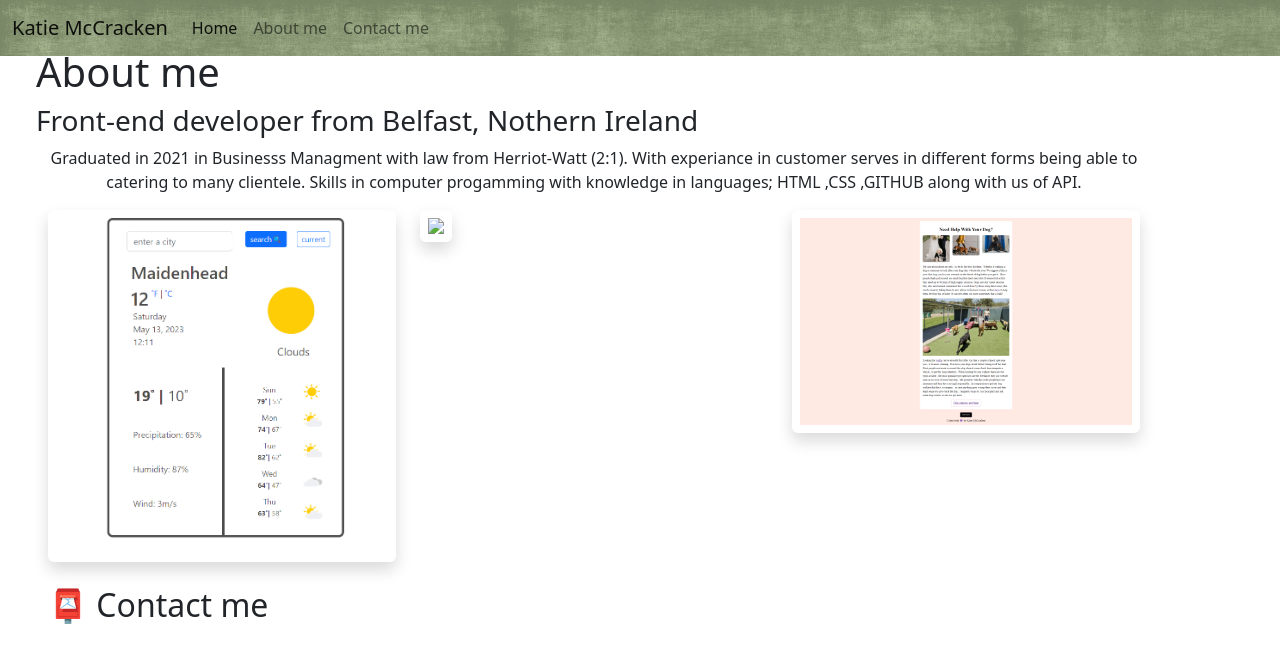
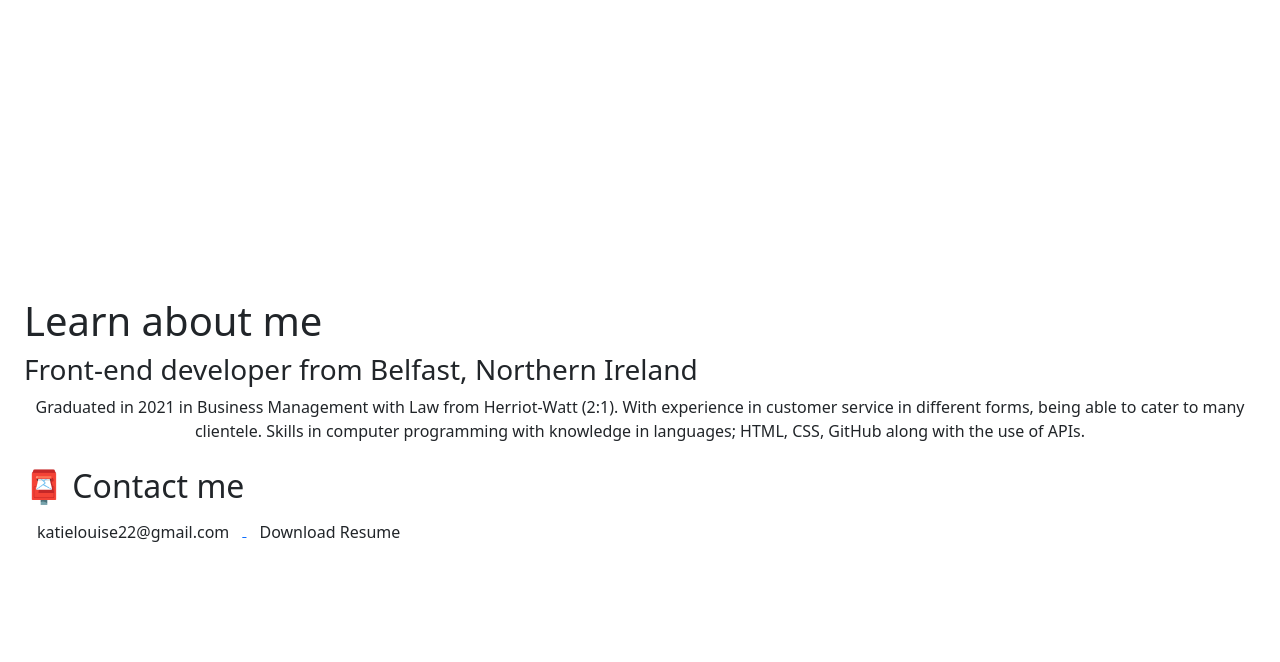
Before and after one commit to hkm58/work, a plain HTML site: page about.html in a window 1280 px wide. Drawn offline with nearby package versions, Linux system fonts and the light colour scheme.

Commit message:
trying to straighten it up

```diff
--- a/about.html
+++ b/about.html
@@ -9,75 +9,45 @@
       href="https://cdn.jsdelivr.net/npm/bootstrap@5.2.3/dist/css/bootstrap.min.css"
     />
     <script src="https://cdn.jsdelivr.net/npm/bootstrap@5.2.3/dist/js/bootstrap.bundle.min.js"></script>
-    <link rel="stylesheet" href="style.css" />
     <title>About Katie</title>
+    <style>
+      body {
+        display: flex;
+        justify-content: center;
+        align-items: center;
+        height: 100vh;
+      }
+
+      .container-center {
+        margin: auto;
+      }
+    </style>
   </head>
   <body>
-    <nav class="navbar navbar-expand-lg bg-light fixed-top">
-      <div class="container-fluid">
-        <a class="navbar-brand" href="#">Katie McCracken</a>
-        <button
-          class="navbar-toggler"
-          type="button"
-          data-bs-toggle="collapse"
-          data-bs-target="#navbarNav"
-          aria-controls="navbarNav"
-          aria-expanded="false"
-          aria-label="Toggle navigation"
-        >
-          <span class="navbar-toggler-icon"></span>
-        </button>
-        <div class="collapse navbar-collapse" id="navbarNav">
-          <ul class="navbar-nav">
-            <li class="nav-item">
-              <a class="nav-link active" aria-current="page" href="index.html"
-                >Home</a
-              >
-            </li>
-            <li class="nav-item">
-              <a class="nav-link" href="about.html">About me</a>
-            </li>
-            <li class="nav-item">
-              <a class="nav-link" href="about.html#email">Contact me</a>
-            </li>
-          </ul>
-        </div>
-      </div>
+    <nav class="navbar navbar-dark mt-0 bg-body-tertiary">
+      <!-- Navbar content -->
     </nav>
 
-    <div class="container m-4">
-      <h1 class="mt-5">About me</h1>
-      <h3>Front-end developer from Belfast, Nothern Ireland</h3>
+    <div class="container-center m-4">
+      <h1 class="mt-5">Learn about me</h1>
+      <h3>Front-end developer from Belfast, Northern Ireland</h3>
       <div class="about-paragraphs">
         <p class="text-center">
-          Graduated in 2021 in Businesss Managment with law from Herriot-Watt  (2:1). With experiance in customer serves in different forms
-          being able to catering to many clientele.  Skills in computer progamming with knowledge in languages; HTML ,CSS ,GITHUB along with us of API.
-
+          Graduated in 2021 in Business Management with Law from Herriot-Watt
+          (2:1). With experience in customer service in different forms, being
+          able to cater to many clientele. Skills in computer programming with
+          knowledge in languages; HTML, CSS, GitHub along with the use of APIs.
         </p>
-      </div>
-      <div class="container space-evenly">
-        <div class="row">
-          <div class="col-4">
-            <img
-              src="images/weather-app.png"
-              class="img-fluid shadow p-2 rounded"
-            />
-          </div>
-        <div class="col-4">
-          <img
-            src="images/worldclock.jpg"
-            class="img-fluid shadow p-2 rounded"
-          />
-        </div>
-        <div class="col-4">
-            <img
-              src="images/Dog-app.png"
-              class="img-fluid shadow p-2 rounded"
-            />
-          </div>
       </div>
       <div id="contact">
         <h2 class="mt-4">📮 Contact me</h2>
-
+        <a class="mail" href="mailto:katielouise22@gmail.com">
+          <button class="btn primary-btn">katielouise22@gmail.com</button>
+        </a>
+        <a href="./katie-mcc-Resume.docx" download>
+          <button class="btn highlighted-btn">Download Resume</button>
+        </a>
+      </div>
+    </div>
   </body>
 </html>
--- /dev/null
+++ b/style-a.css
@@ -0,0 +1,6 @@
+nav {
+  background-image: url(../images/background.jpeg);
+  padding: 0;
+  margin: 0 auto;
+  width: 100%;
+}
--- a/style.css
+++ b/style.css
@@ -1,5 +1,5 @@
 nav {
-  background-image: url(../images/forest.jpeg);
+  background-image: url(../images/background.jpeg);
   padding: 0;
   margin: 0 auto;
   width: 100%;
```
Also changed, not shown: Images/background.jpeg (added).
